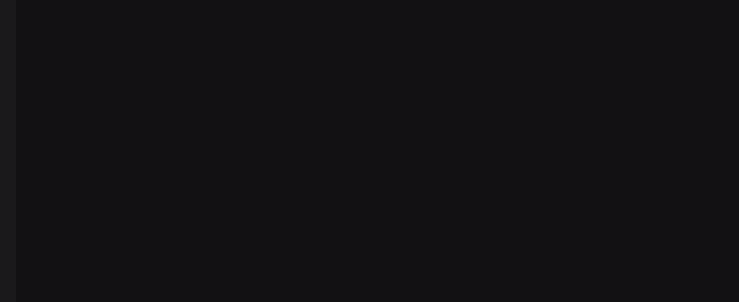
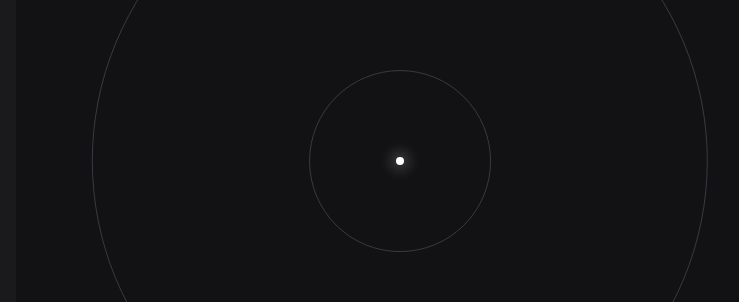
Before and after one commit to tresabhi/aere-351-project, a React (Vite) app: page / in a window 1280 px wide. Shown: the part 239-541 px from the top of the page, without its empty margins (0-739 px from the left). Built offline with nearby package versions, Linux system fonts and the light colour scheme.

Commit message:
sun and orbits

```diff
--- /dev/null
+++ b/src/Orbit/index.css
@@ -0,0 +1,8 @@
+.orbit {
+  border-radius: 50%;
+  border: 1px solid var(--mauve-6);
+  position: absolute;
+  top: 50%;
+  left: 50%;
+  transform: translate(-50%, -50%);
+}
--- /dev/null
+++ b/src/Orbit/index.tsx
@@ -0,0 +1,14 @@
+import { SOLAR_SYSTEM_SIZE } from "../constants";
+import "./index.css";
+
+interface Props {
+  r: number;
+}
+
+export function Orbit({ r }: Props) {
+  const size = (2 * r * 100) / SOLAR_SYSTEM_SIZE;
+
+  return (
+    <div className="orbit" style={{ width: `${size}%`, height: `${size}%` }} />
+  );
+}
--- a/src/components/SolarSystem/index.tsx
+++ b/src/components/SolarSystem/index.tsx
@@ -1,10 +1,17 @@
+import { r_J, r_M } from "../../constants";
 import { Label } from "../../Label";
+import { Orbit } from "../../Orbit";
+import { Sun } from "../Sun";
 import "./index.css";
 
 export function SolarSystem() {
   return (
     <div className="solar-system root-panel">
       <Label>SOLAR SYSTEM</Label>
+
+      <Orbit r={r_M} />
+      <Orbit r={r_J} />
+      <Sun />
     </div>
   );
 }
--- /dev/null
+++ b/src/components/Sun/index.css
@@ -0,0 +1,11 @@
+.sun {
+  background-color: white;
+  width: 0.5rem;
+  height: 0.5rem;
+  border-radius: 50%;
+  position: absolute;
+  top: 50%;
+  left: 50%;
+  transform: translate(-50%, -50%);
+  box-shadow: 0 0 1rem white;
+}
--- /dev/null
+++ b/src/components/Sun/index.tsx
@@ -0,0 +1,5 @@
+import "./index.css";
+
+export function Sun() {
+  return <div className="sun" />;
+}
--- /dev/null
+++ b/src/constants.ts
@@ -0,0 +1,7 @@
+export const r_M = 2.279e8;
+export const r_J = 7.785e8;
+
+export const mu_M = 4.2828e4;
+export const mu_J = 1.2669e8;
+
+export const SOLAR_SYSTEM_SIZE = 2.5 * r_J;
```
